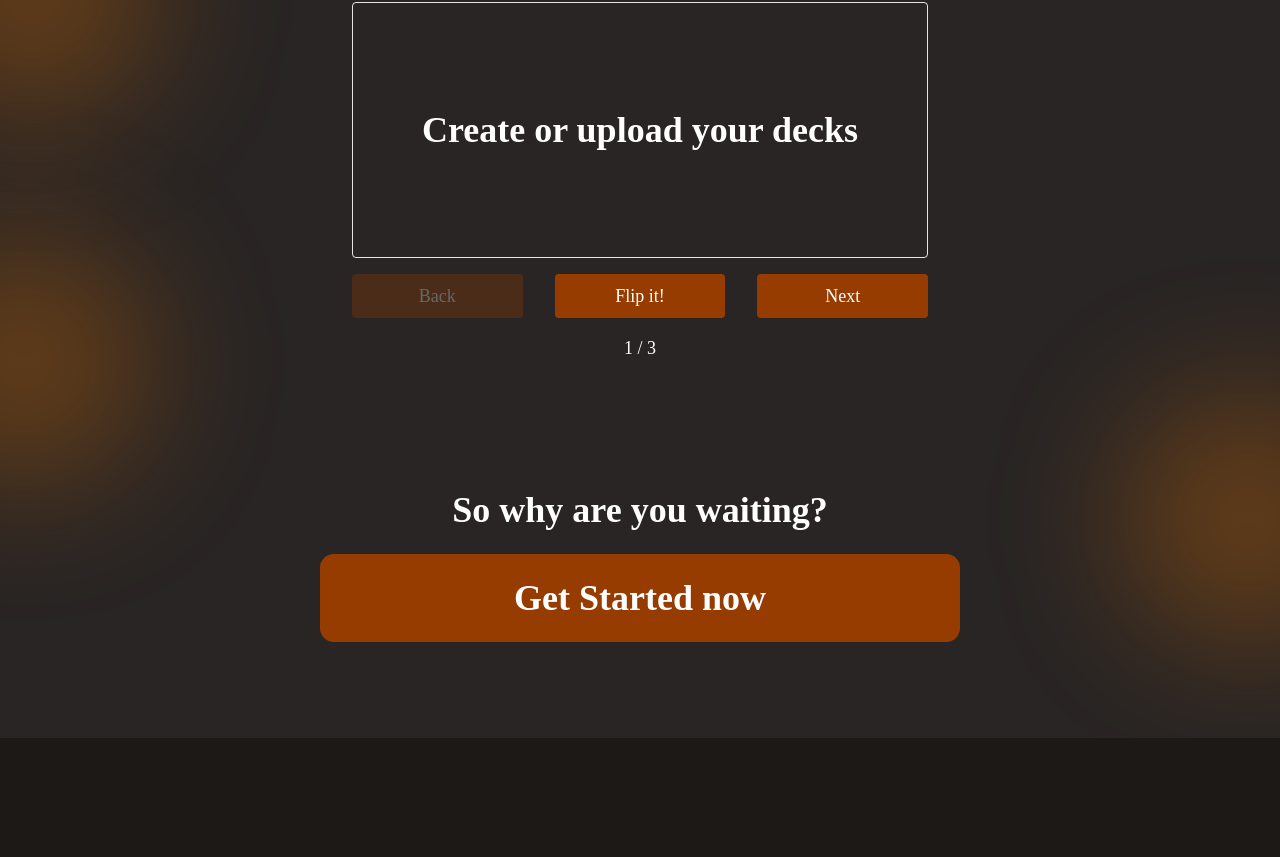
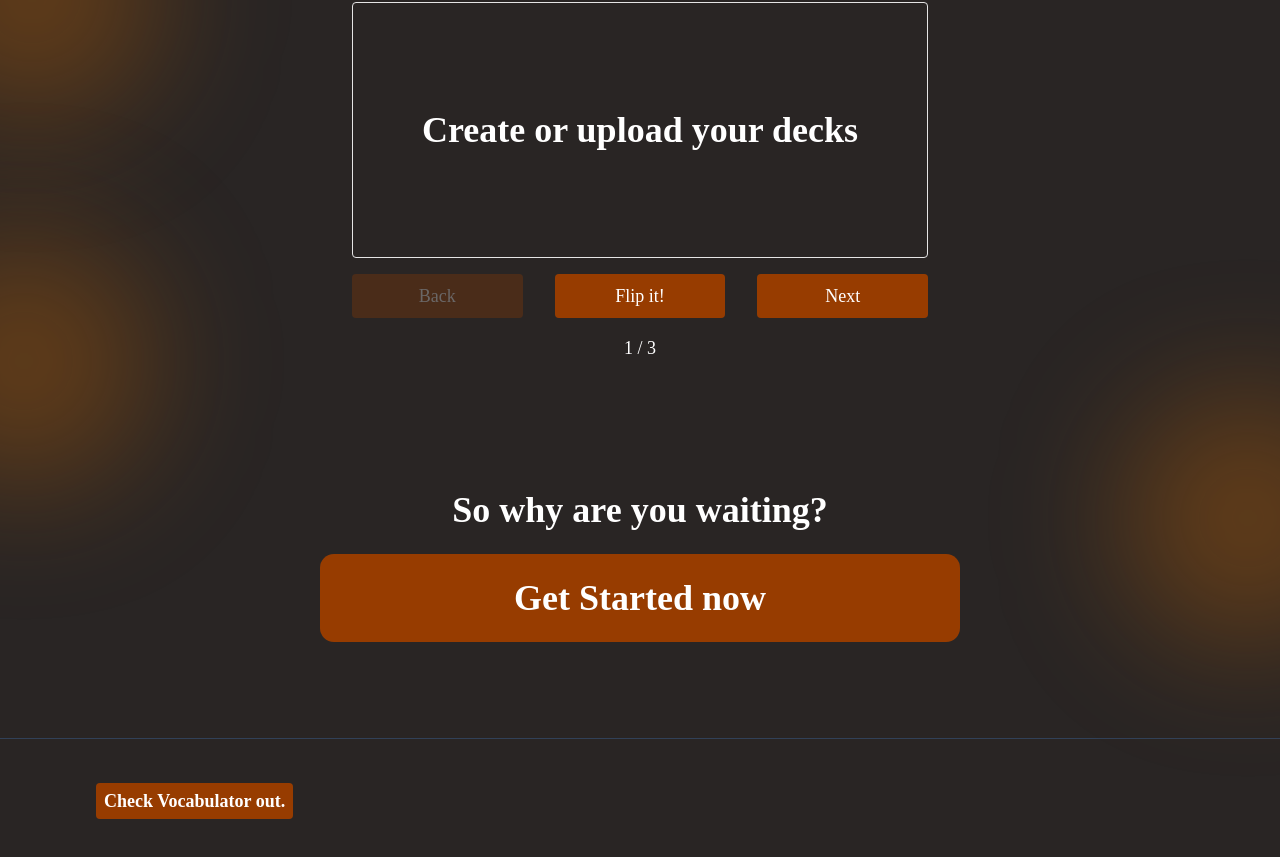
Before and after one commit to DundreDE/vocabulator-page, a Next.js app: page / in a window 1280 px wide. Shown: the part 1059-1916 px from the top of the page. Before the commit the page ends 1797 px from the top, so only its background shows below. Built offline with nearby package versions, Linux system fonts and the light colour scheme; no server answers.

Commit message:
added footer

```diff
--- a/src/app/layout.tsx
+++ b/src/app/layout.tsx
@@ -1,7 +1,8 @@
+import Footer from "@/components/Footer";
+import Navbar from "@/components/Navbar";
 import type { Metadata } from "next";
 import { Geist, Geist_Mono } from "next/font/google";
 import "./globals.css";
-import Navbar from "@/components/Navbar";
 
 const geistSans = Geist({
   variable: "--font-geist-sans",
@@ -27,6 +28,7 @@ export default function RootLayout({ children }: LayoutProps<"/">) {
       <body className="min-h-full flex flex-col bg-stone-900">
         <Navbar />
         <main className="flex-1">{children}</main>
+        <Footer />
       </body>
     </html>
   );
--- /dev/null
+++ b/src/components/Footer.tsx
@@ -0,0 +1,20 @@
+import Link from "next/link";
+
+export default function Footer() {
+  return (
+    <footer className="border-t border-slate-700 bg-stone-800">
+      <div className="mx-auto max-w-6xl px-4 py-12 sm:px-6 lg:px-8">
+        <div className="flex gap-8 md:grid-cols-4">
+          <div className="text-center">
+            <Link
+              href="https://vocabulator-cyan.vercel.app"
+              className="text-lg font-bold text-white rounded bg-amber-800 hover:bg-amber-900 p-2"
+            >
+              Check Vocabulator out.
+            </Link>
+          </div>
+        </div>
+      </div>
+    </footer>
+  );
+}
```
